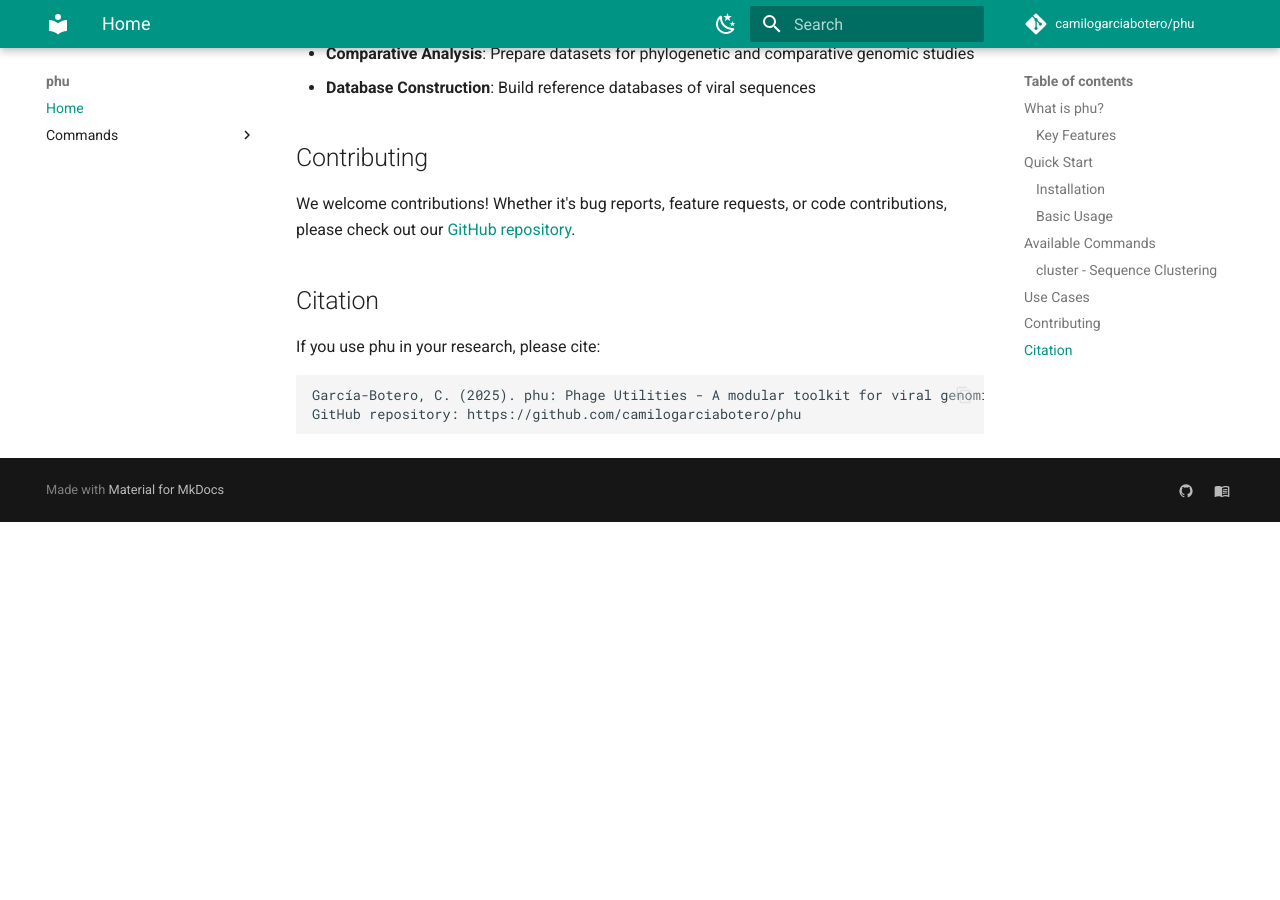
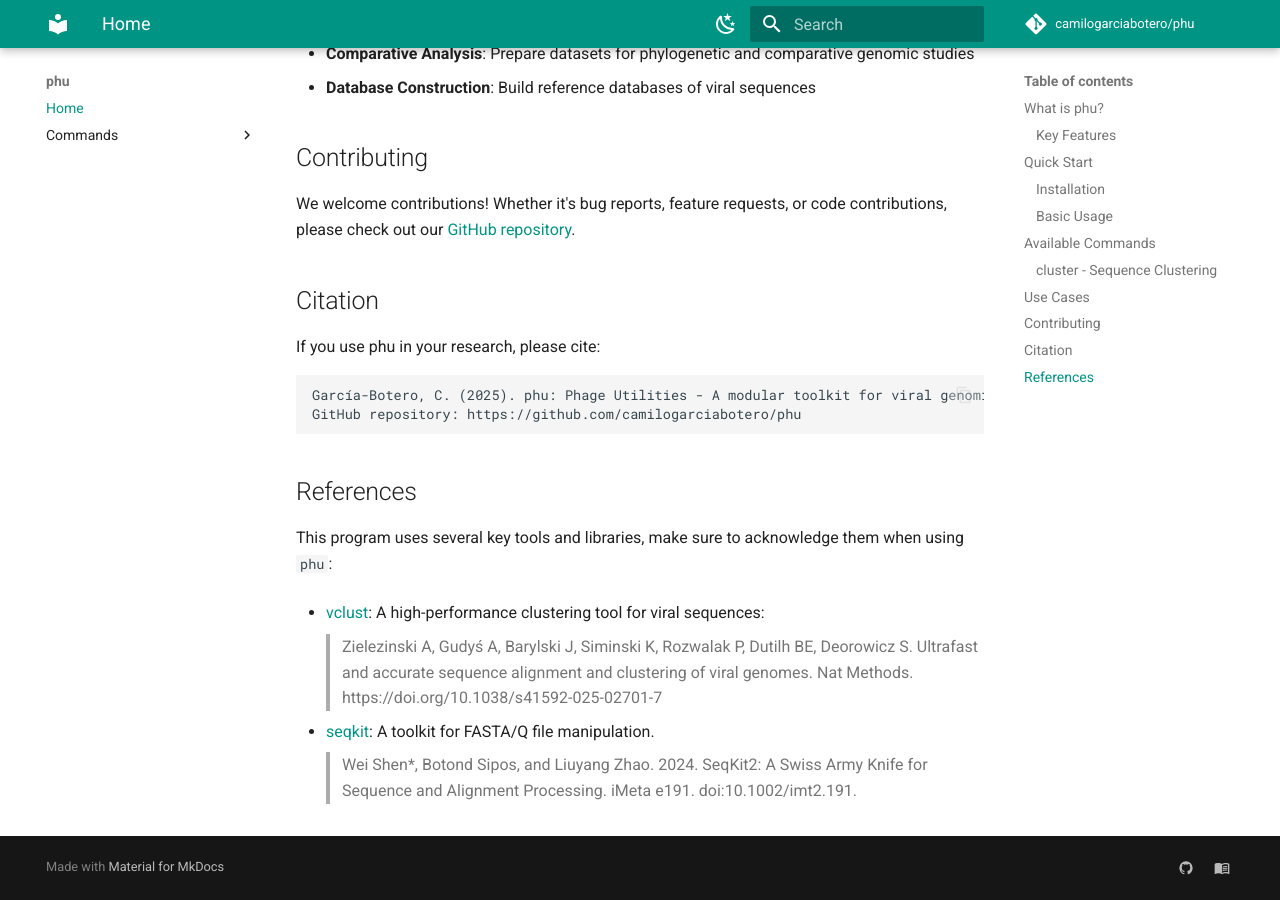
Before and after one commit to camilogarciabotero/phu, an MkDocs documentation site: the page built from docs/index.md, in a window 1280 px wide and 900 px high, scrolled down 1715 px. Built offline with MkDocs 1.6.1 and Material for MkDocs 9.7.7, drawn with Linux system fonts in a browser that asks for light colours; comment, search, counter and statistics services are not loaded; before the commit the page ends 2237 px from its top, so only the background shows below that.

Commit message:
Add references section to documentation for key tools and libraries used in phu

````diff
--- a/docs/index.md
+++ b/docs/index.md
@@ -83,3 +83,13 @@ If you use phu in your research, please cite:
 García-Botero, C. (2025). phu: Phage Utilities - A modular toolkit for viral genomics workflows.
 GitHub repository: https://github.com/camilogarciabotero/phu
 ```
+
+## References
+
+This program uses several key tools and libraries, make sure to acknowledge them when using `phu`:
+
+- [vclust](https://github.com/refresh-bio/vclust): A high-performance clustering tool for viral sequences:
+> Zielezinski A, Gudyś A, Barylski J, Siminski K, Rozwalak P, Dutilh BE, Deorowicz S. Ultrafast and accurate sequence alignment and clustering of viral genomes. Nat Methods. https://doi.org/10.1038/s41592-025-02701-7
+
+- [seqkit](https://bioinf.shenwei.me/seqkit/): A toolkit for FASTA/Q file manipulation.
+> Wei Shen*, Botond Sipos, and Liuyang Zhao. 2024. SeqKit2: A Swiss Army Knife for Sequence and Alignment Processing. iMeta e191. doi:10.1002/imt2.191.
````
